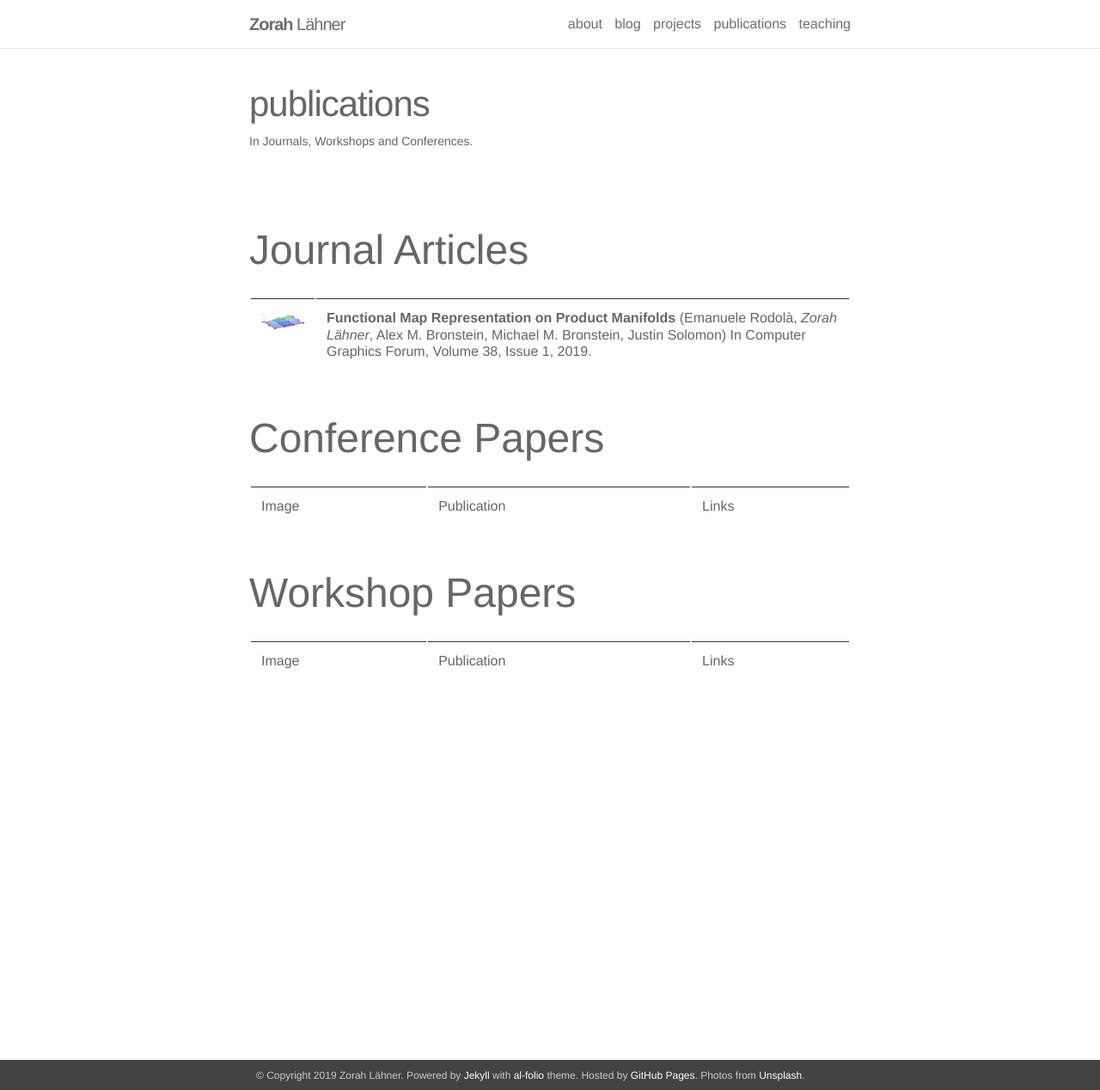
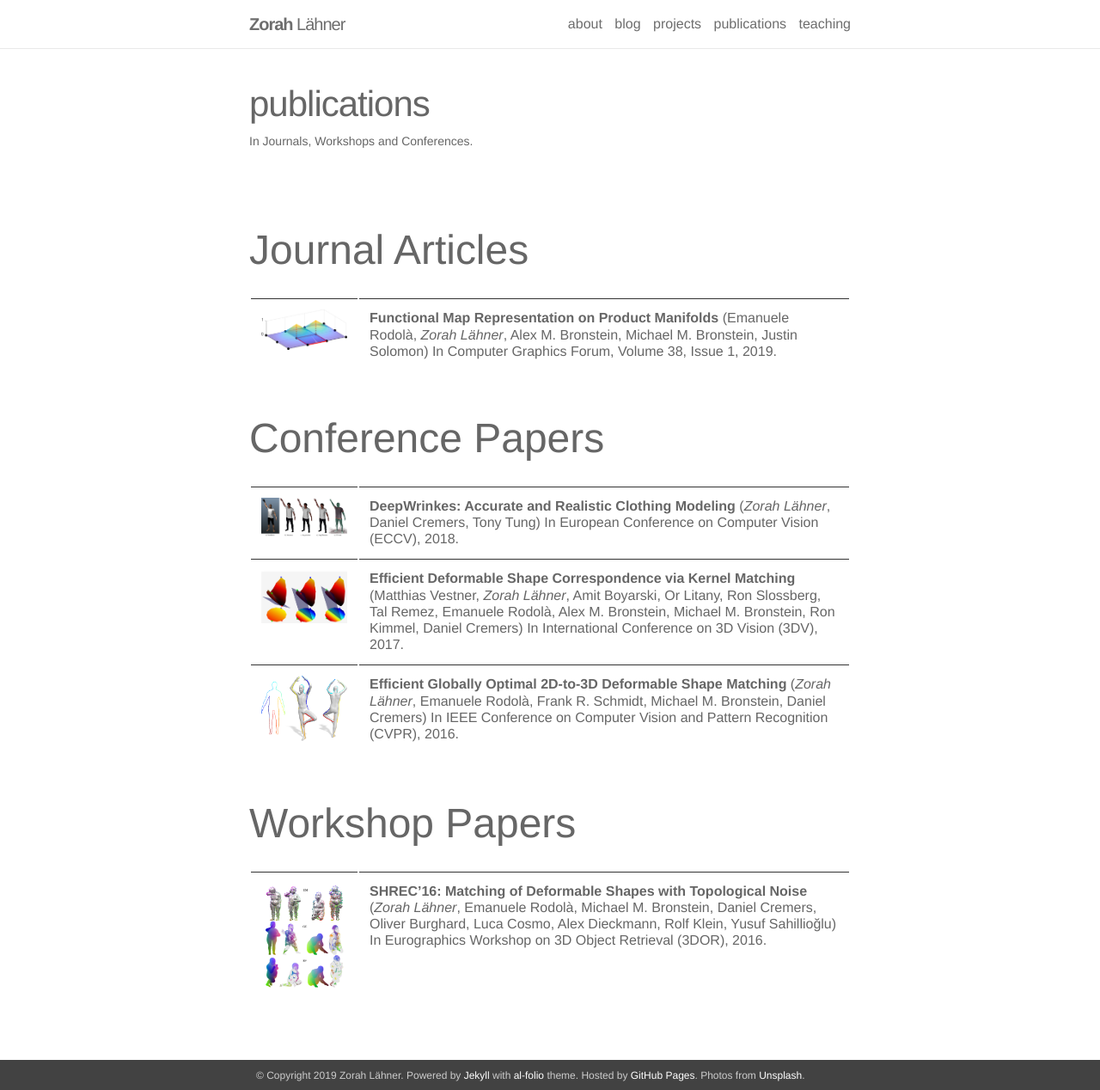
Before and after one commit to zorah/zorah.github.io, a Jekyll site: the page built from _pages/publications.md, in a window 1280 px wide and 1268 px high. Shown: the whole window at 86% size. Built offline with Jekyll 4.4.1, drawn with Linux system fonts in a browser that asks for light colours; nearby versions of some CDN libraries.

Commit message:
publications

```diff
--- a/_pages/publications.md
+++ b/_pages/publications.md
@@ -7,12 +7,15 @@ description: In Journals, Workshops and Conferences.
 
 # Journal Articles
 
-| <img src="../assets/img/rodola2019funmaprep.png" width="50px" /> | **Functional Map Representation on Product Manifolds** (Emanuele Rodolà, *Zorah Lähner*, Alex M. Bronstein, Michael M. Bronstein, Justin Solomon) In Computer Graphics Forum, Volume 38, Issue 1, 2019. |
+| <img src="../assets/img/rodola2019funmaprep.png" width="100px" /> | **Functional Map Representation on Product Manifolds** (Emanuele Rodolà, *Zorah Lähner*, Alex M. Bronstein, Michael M. Bronstein, Justin Solomon) In Computer Graphics Forum, Volume 38, Issue 1, 2019. |
 
 # Conference Papers
 
-| Image | Publication | Links |
+| <img src="../assets/img/laehner2018deepwrinkles.png" width="100px" /> | **DeepWrinkes: Accurate and Realistic Clothing Modeling** (*Zorah Lähner*, Daniel Cremers, Tony Tung) In European Conference on Computer Vision (ECCV), 2018. |
+| <img src="../assets/img/vestner2017kernel.png" width="100px" /> | **Efficient Deformable Shape Correspondence via Kernel Matching** (Matthias Vestner, *Zorah Lähner*, Amit Boyarski, Or Litany, Ron Slossberg, Tal Remez, Emanuele Rodolà, Alex M. Bronstein, Michael M. Bronstein, Ron Kimmel, Daniel Cremers) In International Conference on 3D Vision (3DV), 2017. |
+| <img src="../assets/img/laehner2016elastic2D3D.png" width="100px" /> | **Efficient Globally Optimal 2D-to-3D Deformable Shape Matching** (*Zorah Lähner*, Emanuele Rodolà, Frank R. Schmidt, Michael M. Bronstein, Daniel Cremers) In IEEE Conference on Computer Vision and Pattern Recognition (CVPR), 2016. |
+
 
 # Workshop Papers
 
-| Image | Publication | Links |
+| <img src="../assets/img/laehner2016shrec.png" width="100px" /> | **SHREC'16: Matching of Deformable Shapes with Topological Noise** (*Zorah Lähner*, Emanuele Rodolà, Michael M. Bronstein, Daniel Cremers, Oliver Burghard, Luca Cosmo, Alex Dieckmann, Rolf Klein, Yusuf Sahillioğlu) In Eurographics Workshop on 3D Object Retrieval (3DOR), 2016. |
```
Also changed, not shown: assets/img/laehner2016elastic2D3D.png (added), assets/img/laehner2016shrec.png (added), assets/img/laehner2018deepwrinkles.png (added), assets/img/vestner2017kernel.png (added).
